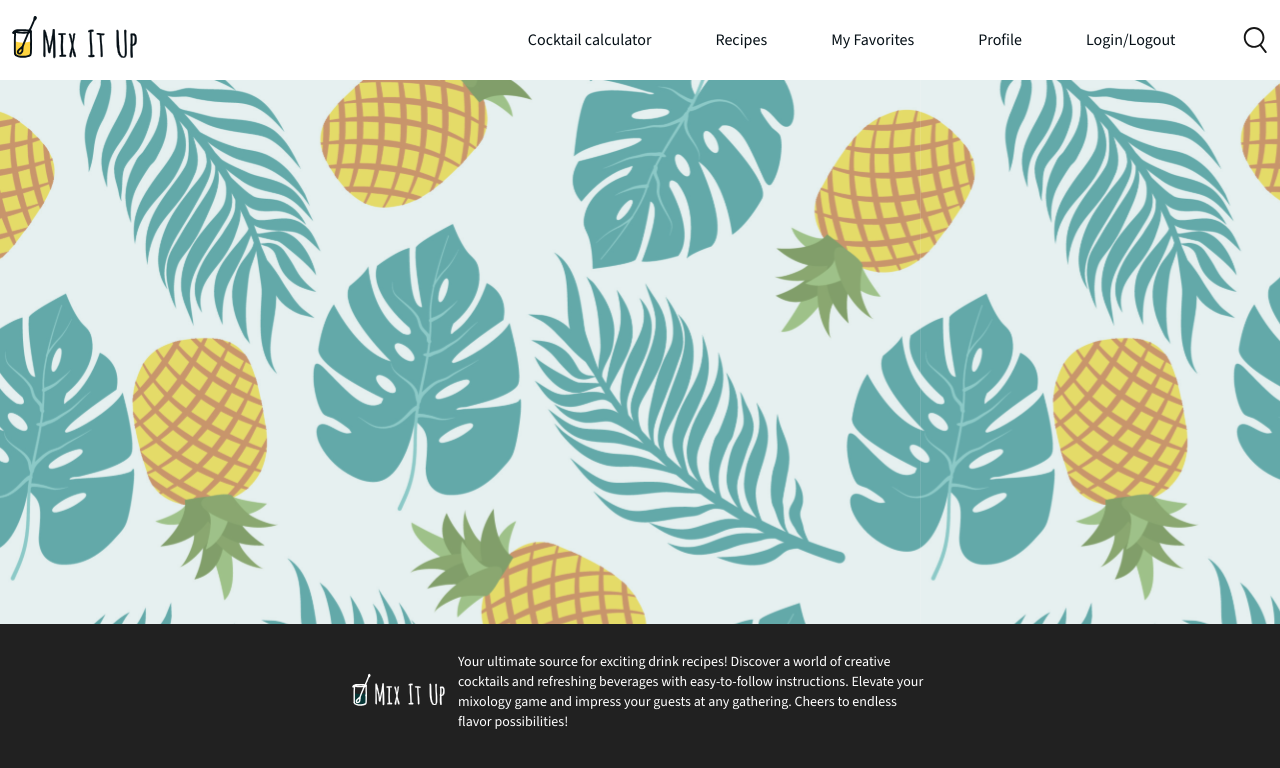
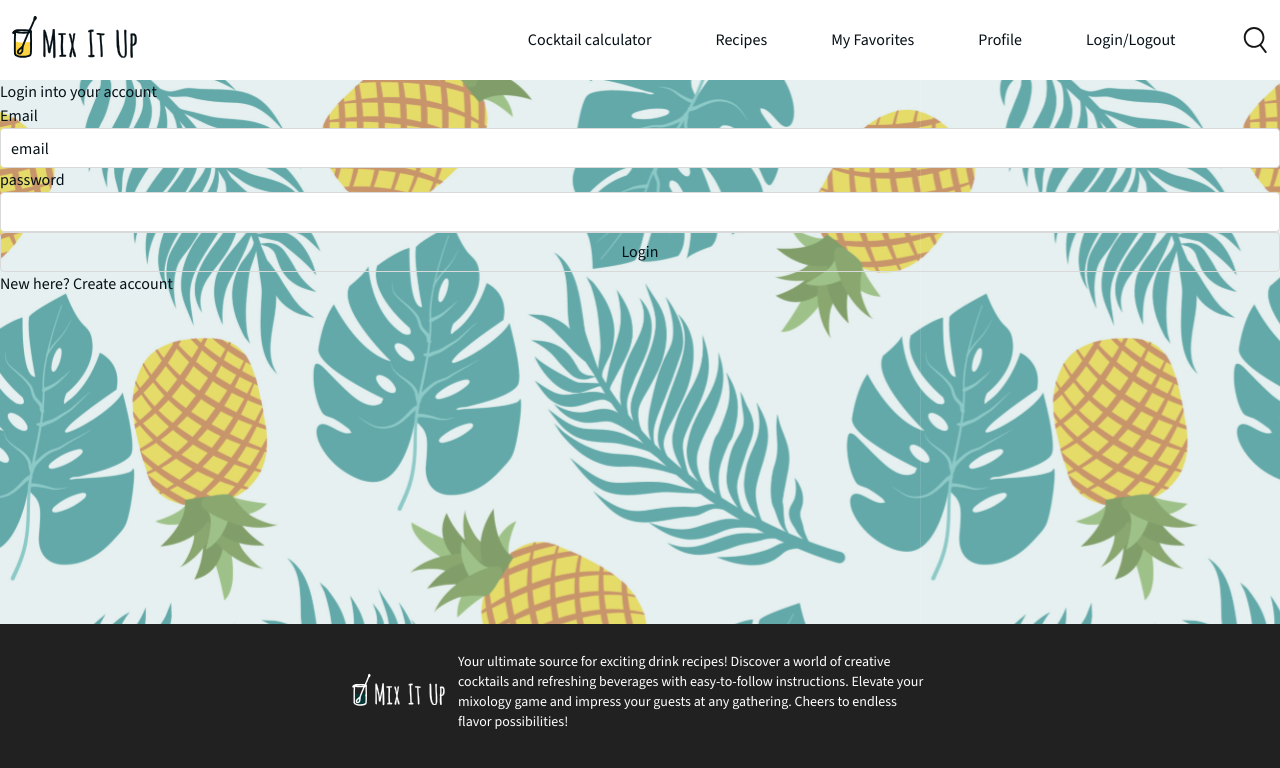
Before and after one commit to aobarbieri/mix-it-up-2.0, a React (Vite) app: page /login in a window 1280 px wide. Shown: the top 768 px of the page. Built offline with nearby package versions, Linux system fonts and the light colour scheme; no server answers.

Commit message:
(WIP) Initiate user api and service files to conect with backend

```diff
--- a/src/App.jsx
+++ b/src/App.jsx
@@ -2,14 +2,37 @@ import Header from './components/Header'
 import Main from './components/Main'
 import Footer from './components/Footer'
 
+import { UserContext } from './data/DataContext'
+import { useState } from 'react'
+
 function App() {
+	const { Provider: UserData, Consumer } = UserContext
+	const [state, setState] = useState({})
+
 	return (
 		<>
-			<Header />
-			<Main />
-			<Footer />
+			<UserData value={{ state, setState }}>
+				<Header />
+				<Main />
+				<Footer />
+			</UserData>
 		</>
 	)
 }
 
 export default App
+
+//Example of how to use context
+// import { useContext } from 'react'
+// import { PeopleContext } from '../relative-path/to/data/context'
+
+// function ExampleCard(props) {
+// 	const { state, setState } = useContext(PeopleContext)
+
+// 	return (
+// 		<div className='card'>
+// 			<h2>{state.dataProperty}</h2>
+// 			<button>Click!</button>
+// 		</div>
+// 	)
+// }
--- a/src/components/Header/index.jsx
+++ b/src/components/Header/index.jsx
@@ -29,7 +29,9 @@ export default function Header() {
 							<Link to='/profile'>Profile</Link>
 						</li>
 
-						<li className='link-secondary'>Login/Logout</li>
+						<li className='link-secondary'>
+							<Link to='/login'>Login/Logout</Link>
+						</li>
 					</ul>
 					<img className='' src={search} alt='search icon' />
 				</div>
--- a/src/components/Main/index.jsx
+++ b/src/components/Main/index.jsx
@@ -3,6 +3,7 @@ import Cocktails from '../../pages/Cocktails'
 import Show from '../../pages/Show'
 import Recipes from '../../pages/Recipes'
 import Favorites from '../../pages/Favorites'
+import Login from '../User/Login'
 
 export default function Main() {
 	return (
@@ -12,6 +13,7 @@ export default function Main() {
 				<Route path='/cocktail/:id' element={<Show />} />
 				<Route path='/recipes' element={<Recipes />} />
 				<Route path='/favorites' element={<Favorites />} />
+				<Route path='/login' element={<Login />} />
 			</Routes>
 		</main>
 	)
--- /dev/null
+++ b/src/components/User/Login.jsx
@@ -0,0 +1,43 @@
+import { useState } from 'react'
+import { createAccount } from '../../utilities/user-service'
+
+export default function Login() {
+	const [user, setUser] = useState({
+		email: '',
+		password: '',
+	})
+
+	function handleChange(e) {
+		setUser({ ...user, [e.target.name]: e.target.value })
+	}
+
+	async function handleSubmit(e) {
+		e.preventDefault()
+		const userDate = await createAccount(user)
+
+		setUser({
+			email: '',
+			password: '',
+		})
+	}
+
+	return (
+		<>
+			<h1>Login into your account</h1>
+
+			<form onSubmit={handleSubmit}>
+				<label htmlFor='email'>Email</label>
+				<input type='text' id='email' name='email' value={user.email} placeholder='email' onChange={handleChange} />
+
+				<label htmlFor='password'>password</label>
+				<input type='password' id='password' name='password' value={user.password} onChange={handleChange} />
+
+				<input type='submit' value='Login' />
+			</form>
+
+			<p>
+				New here? <button>Create account</button>
+			</p>
+		</>
+	)
+}
--- a/src/data/DataContext.jsx
+++ b/src/data/DataContext.jsx
@@ -1,5 +1,4 @@
-// import { createContext } from "react";
+import { createContext } from 'react'
+const UserContext = createContext()
 
-export default function DataContext() {
-	return <></>
-}
+export { UserContext }
--- /dev/null
+++ b/src/utilities/user-api.js
@@ -0,0 +1,17 @@
+import config from '../config'
+
+export async function index(ingredients) {
+	let endpoint = `${config.BASE_URL}/${config.API_KEY}/filter.php?i=${ingredients}`
+	const res = await fetch(endpoint, {
+		method: 'GET',
+		contentType: 'application/json',
+	})
+	if (res.ok) {
+		const data = await res.json()
+		if (data.drinks === 'None Found') {
+			return 'None Found'
+		} else return data
+	} else {
+		throw new Error('Invalid request')
+	}
+}
--- /dev/null
+++ b/src/utilities/user-service.js
@@ -0,0 +1,11 @@
+import * as userAPI from './user-api'
+
+export async function createAccount(user) {
+	console.log(user)
+	// try {
+	// 	return await userAPI.index()
+	// } catch(err){
+	//     console.log(err)
+	//     throw new Error(err)
+	// }
+}
```
